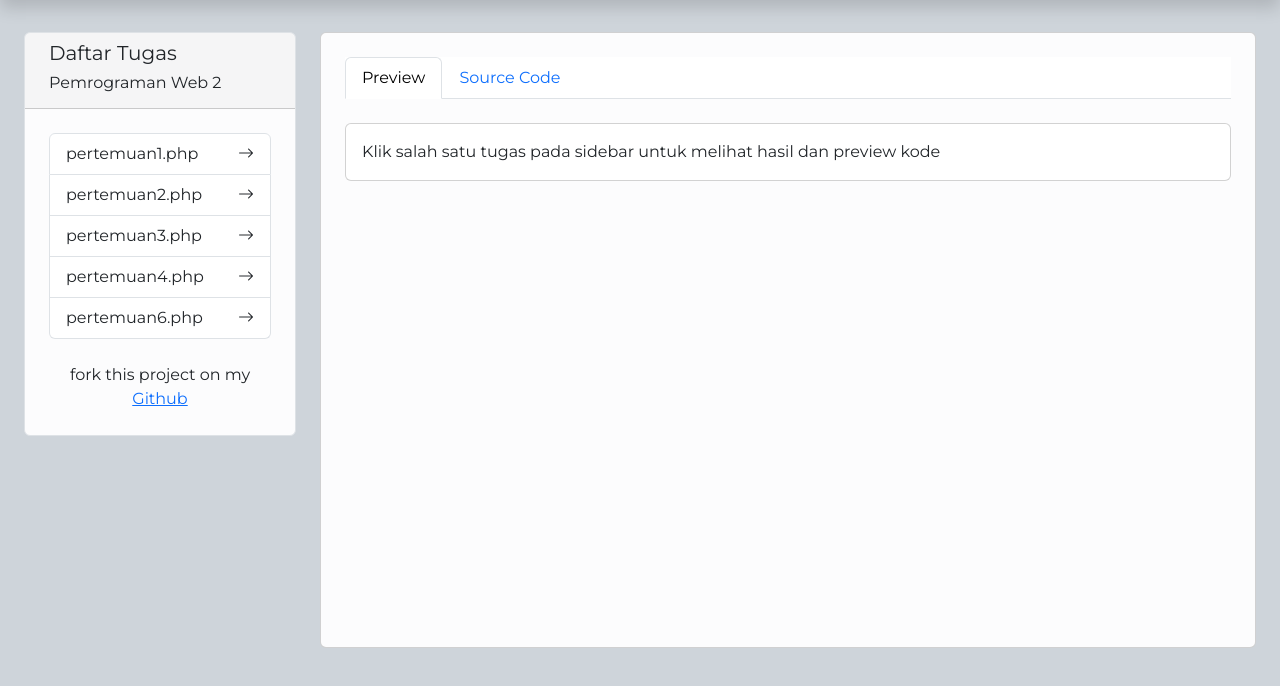
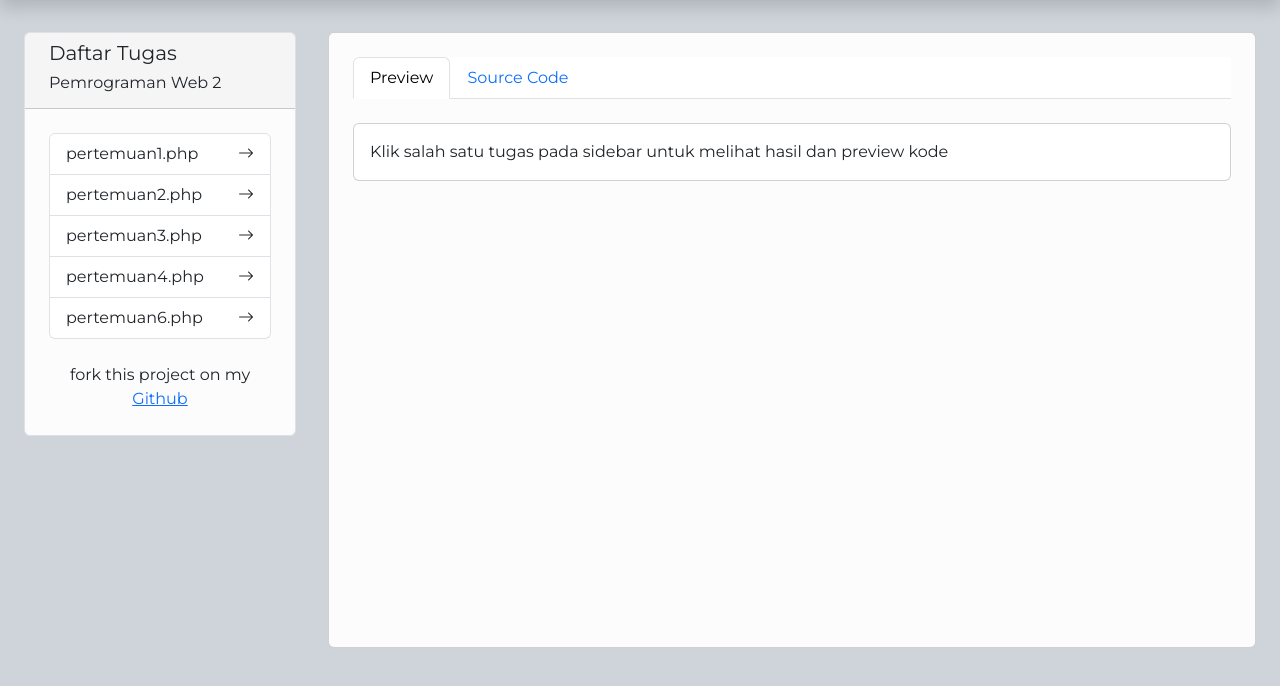
Before and after one commit to kapawit/pemrogramanWeb2, a PHP site: page /index.php in a window 1280 px wide. Shown: the part 57-743 px from the top of the page. Run offline with PHP 8.4, Linux system fonts and the light colour scheme; data that the repository does not hold is empty; some libraries are stand-ins or nearby versions.

```diff
--- a/index.php
+++ b/index.php
@@ -70,7 +70,7 @@
         </div>
     </div>
     <div class="col-md-9 pt-4 col-sm-12 vh-80">
-      <div class="card me-4 bg-light-subtle" id="my-card">
+      <div class="card mx-4 ms-lg-2 bg-light-subtle" id="my-card">
         <div class="card-body p-4">
         <ul class="nav nav-tabs bg-body" id="myTab" role="tablist">
           <li class="nav-item" role="presentation">
```
